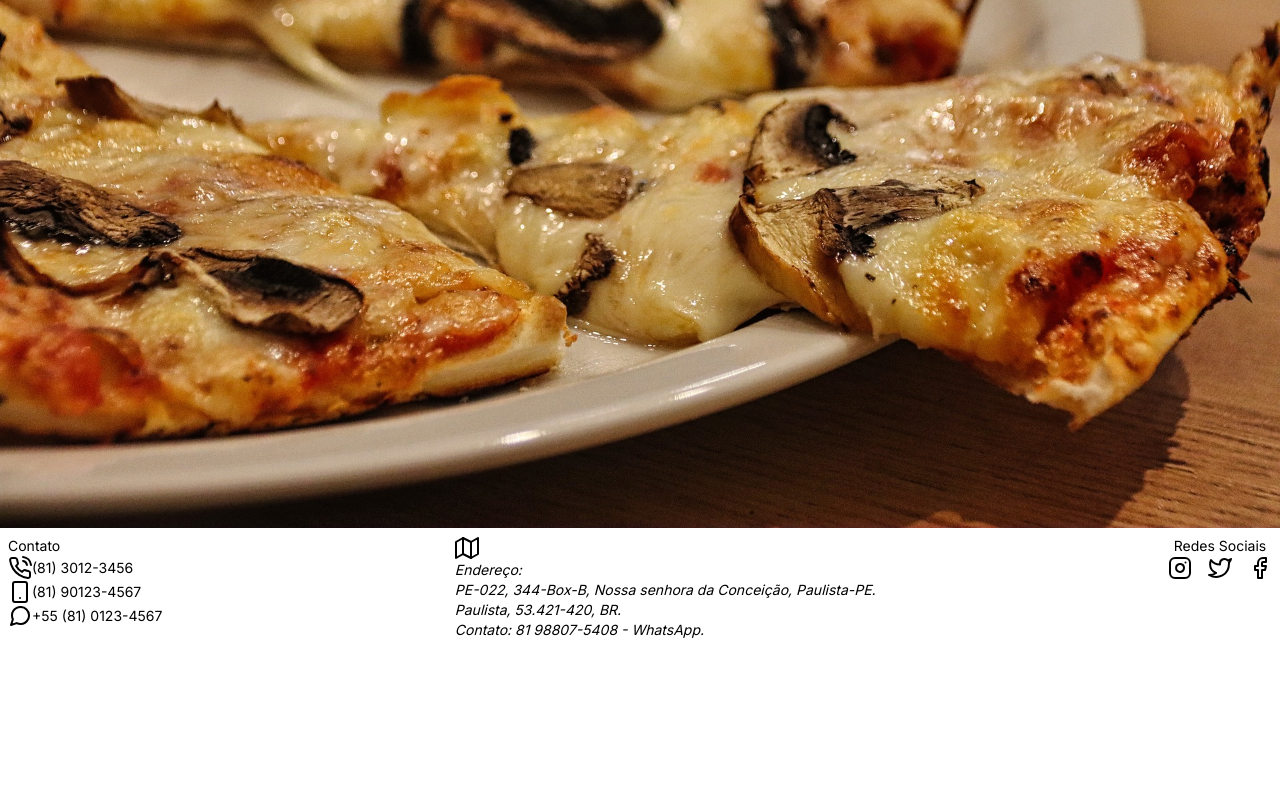
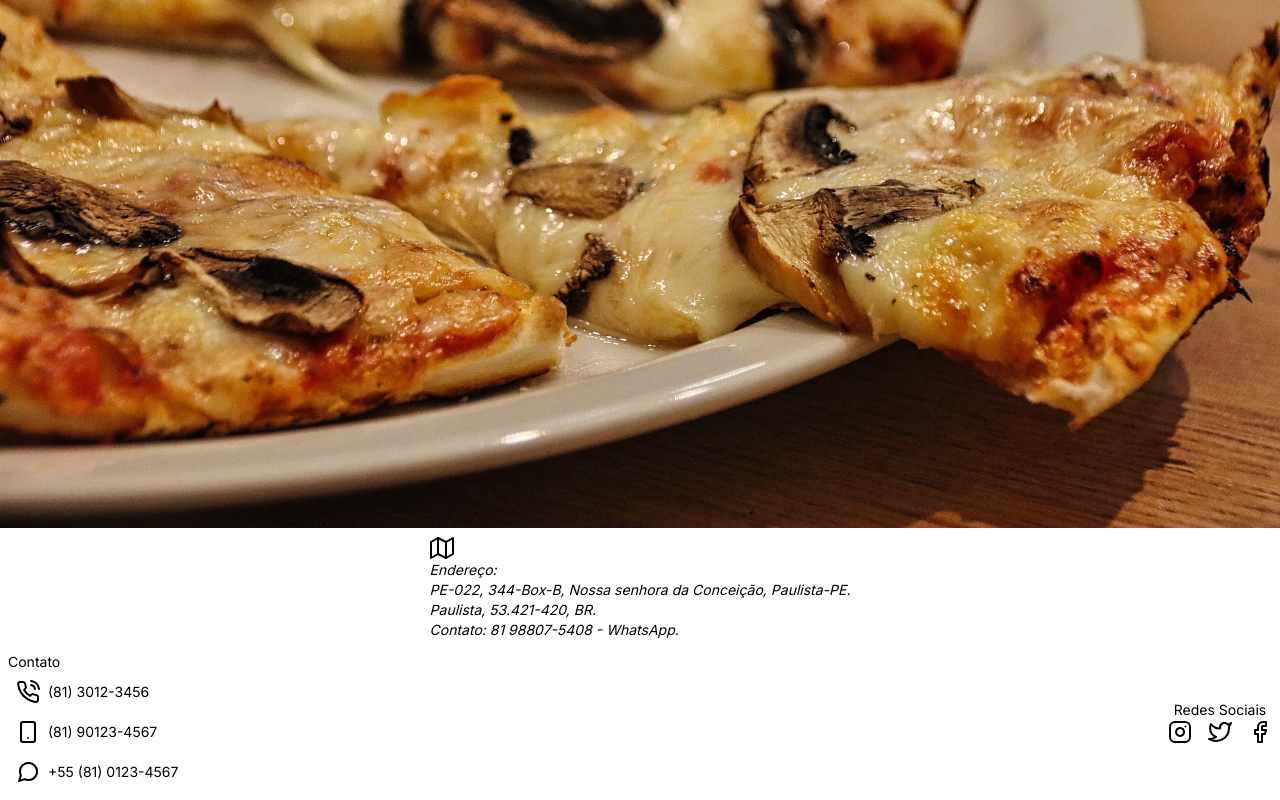
Before and after one commit to HumbertoFox/pizzaria, a Next.js app: page / in a window 1280 px wide. Shown: the part 1305-2105 px from the top of the page. Before the commit the page ends 1953 px from the top, so only its background shows below. Built offline with nearby package versions, Linux system fonts and the light colour scheme.

Commit message:
update styles

```diff
--- a/src/components/footer/index.tsx
+++ b/src/components/footer/index.tsx
@@ -1,24 +1,11 @@
 import Link from 'next/link';
 import { Facebook, Instagram, Map, MessageCircle, PhoneCall, Smartphone, Twitter } from 'react-feather';
 
+const ClassLinksContacts = 'flex items-center gap-2 p-2';
+
 export default function FooterComponent() {
     return (
-        <footer className='w-full flex justify-between text-nowrap p-2 xl:text-sm sm:flex-col sm:items-center'>
-            <div className='md:text-xs'>
-                <h2>Contato</h2>
-                <Link href={'/'} className='flex items-center'>
-                    <PhoneCall />
-                    <p>(81) 3012-3456</p>
-                </Link>
-                <Link href={'/'} className='flex items-center'>
-                    <Smartphone />
-                    <p>(81) 90123-4567</p>
-                </Link>
-                <Link href={'/'} className='flex items-center'>
-                    <MessageCircle />
-                    <p>+55 (81) 0123-4567</p>
-                </Link>
-            </div>
+        <footer className='w-full flex flex-col items-center gap-3 text-nowrap p-2 xl:text-sm sm:flex-col sm:items-center'>
             <address className='md:text-xs'>
                 <Map />
                 <p>Endereço:</p>
@@ -26,7 +13,23 @@ export default function FooterComponent() {
                 <p>Paulista, 53.421-420, BR.</p>
                 <p>Contato: 81 98807-5408 - WhatsApp.</p>
             </address>
-            <div className='flex flex-col items-center md:text-xs'>
+            <div className='w-full flex justify-between'>
+                <div className='md:text-xs'>
+                    <h2 className='mx-auto'>Contato</h2>
+                    <Link href={'/'} className={ClassLinksContacts}>
+                        <PhoneCall />
+                        <p>(81) 3012-3456</p>
+                    </Link>
+                    <Link href={'/'} className={ClassLinksContacts}>
+                        <Smartphone />
+                        <p>(81) 90123-4567</p>
+                    </Link>
+                    <Link href={'/'} className={ClassLinksContacts}>
+                        <MessageCircle />
+                        <p>+55 (81) 0123-4567</p>
+                    </Link>
+                </div>
+                <div className='flex flex-col justify-center items-center md:text-xs'>
                     <h2>Redes Sociais</h2>
                     <div className='flex gap-4'>
                         <Link href={'/'}>
@@ -40,6 +43,7 @@ export default function FooterComponent() {
                         </Link>
                     </div>
                 </div>
+            </div>
         </footer>
     );
 };
--- a/src/components/menu/index.tsx
+++ b/src/components/menu/index.tsx
@@ -1,15 +1,17 @@
 import Link from 'next/link';
+const ClassLinks = 'px-2.5 py-1.5 hover:bg-green-600 duration-700 hover:text-white';
 
 export default function MenuComponent() {
+    console.log(ClassLinks);
     return (
         <nav className='flex w-full justify-between font-sans text-sm font-bold sm:hidden bg-amber-500'>
-            <Link href={'#promotion'} className='px-2.5 py-1.5 hover:bg-green-600 hover:text-white duration-700'>PROMOÇÕES</Link>
-            <Link href={'#pizzas'} className='px-2.5 py-1.5 hover:bg-green-600 duration-700 hover:text-white'>PIZZAS</Link>
-            <Link href={'/'} className='px-2.5 py-1.5 hover:bg-green-600 duration-700 hover:text-white'>MASSAS</Link>
-            <Link href={'/'} className='px-2.5 py-1.5 hover:bg-green-600 duration-700 hover:text-white'>PRATOS</Link>
-            <Link href={'/'} className='px-2.5 py-1.5 hover:bg-green-600 duration-700 hover:text-white'>SOBREMESAS</Link>
-            <Link href={'/'} className='px-2.5 py-1.5 hover:bg-green-600 duration-700 hover:text-white'>BEBIDAS</Link>
-            <Link href={'/'} className='px-2.5 py-1.5 hover:bg-green-600 duration-700 hover:text-white'>PETISCOS</Link>
+            <Link href={'#promotion'} className={ClassLinks}>PROMOÇÕES</Link>
+            <Link href={'#pizzas'} className={ClassLinks}>PIZZAS</Link>
+            <Link href={'/'} className={ClassLinks}>MASSAS</Link>
+            <Link href={'/'} className={ClassLinks}>PRATOS</Link>
+            <Link href={'/'} className={ClassLinks}>SOBREMESAS</Link>
+            <Link href={'/'} className={ClassLinks}>BEBIDAS</Link>
+            <Link href={'/'} className={ClassLinks}>PETISCOS</Link>
         </nav>
     );
 };
```
Lines whose indentation alone changed are shown as unchanged.
